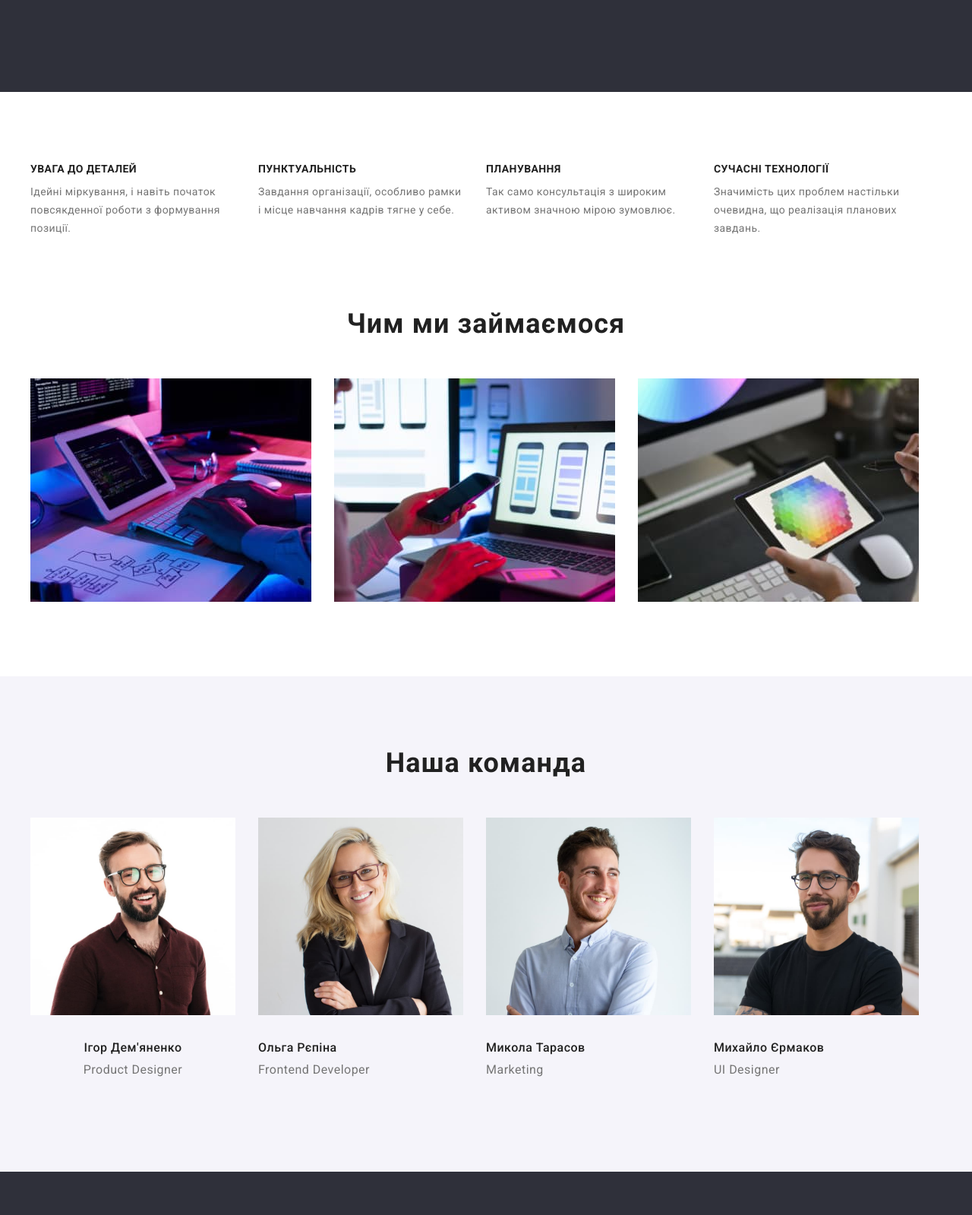
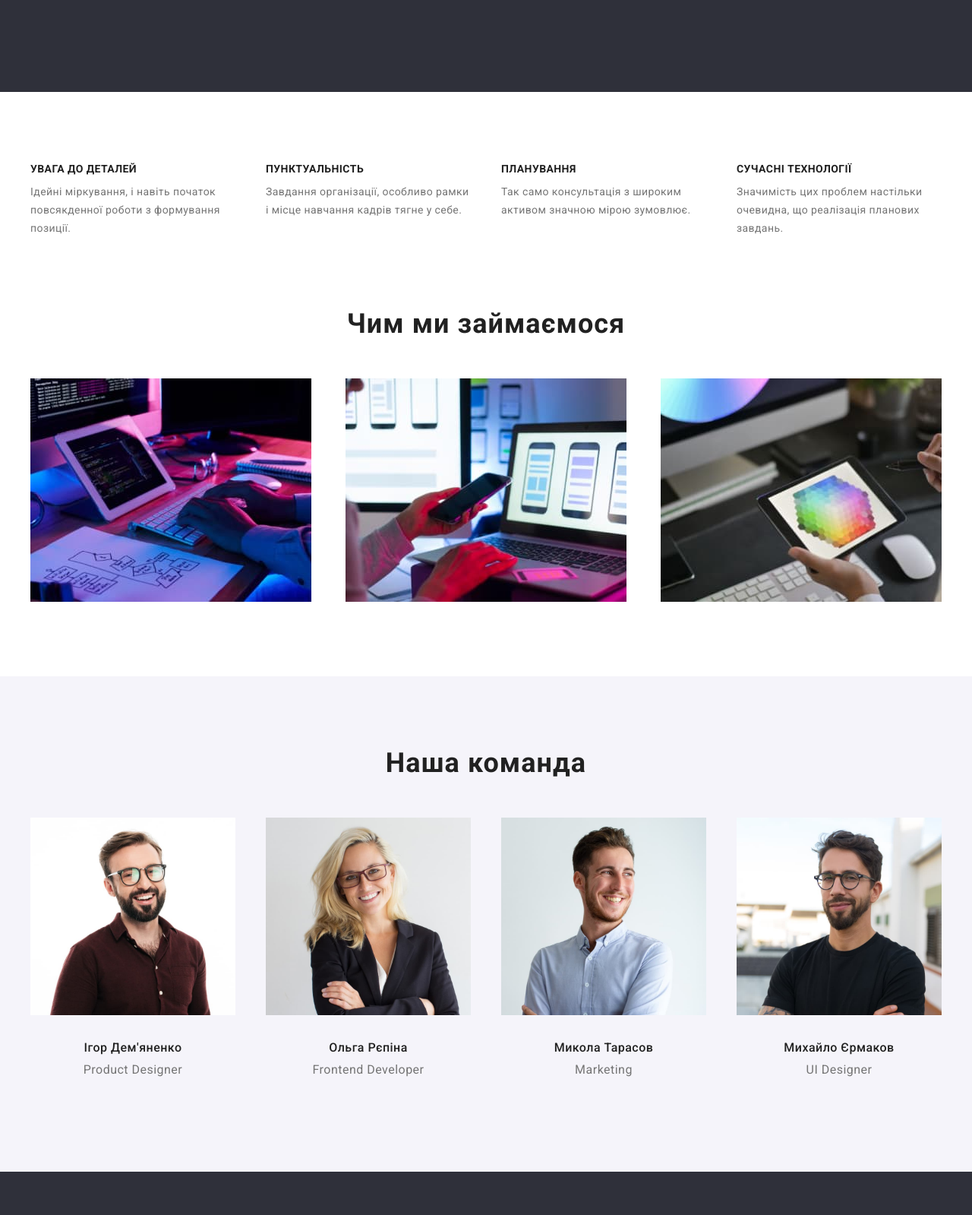
Before and after one commit to DenisZaviriukha/goit-markup-hw-03, a plain HTML site: page index.html in a window 1280 px wide. Shown: the part 560-2159 px from the top of the page at 76% size. Drawn offline with Linux system fonts and the light colour scheme.

Commit message:
Виправив помилки №2

```diff
--- a/css/styles.css
+++ b/css/styles.css
@@ -192,17 +192,18 @@ body{
 /*------------------------------DIGNITY---------------------------*/
 
 .dignity-section {
-    margin-bottom: -94px;
+    padding-bottom: 0;
 }
 
 .dignity-list {
     display: flex;
-    flex-wrap: wrap;
-    margin-left: 30px;
+    justify-content: space-between;
+    /* flex-wrap: wrap;
+    margin-left: 30px; */
 }
 
 .dignity-list:first-child {
-    margin-left: 0;
+    /* margin-left: 0; */
 }
 
 .dignity-item {
@@ -248,14 +249,16 @@ body{
 
 .studio-list {
     display: flex;
+    justify-content: space-between;
 }
 
 .studio-item {
-    margin-right: 30px;
+    /* margin-right: 30px; */
+
 }
 
 .studio-item:last-child{
-    margin-right: 0;
+    /* margin-right: 0; */
 }
 
 /*------------------------TEAM------------------------------*/
@@ -276,6 +279,7 @@ body{
 
 .team-list {
     display: flex;
+    justify-content: space-between;
 }
 
 .team-section img{
@@ -283,12 +287,17 @@ body{
 }
 
 .team-space{
+    padding-bottom: 30px;
     text-align: center;
-    padding-bottom: 30px;
 }
 
 .team-item {
-    margin-right: 30px;
+    /* margin-right: 30px; */
+
+}
+
+.team-item:last-child{
+    /* margin-right: 0; */
 }
 
 .team-name {
@@ -311,11 +320,14 @@ body{
 .footer{
     background:var(--dark-background-color);
     display: flex;
+    padding-top: 60px;
+    padding-bottom: 60px;
 }
 
 .footer .container{
-    padding-top: 60px;
-    padding-bottom: 60px;
+    /* padding-top: 60px;
+    padding-bottom: 60px; */
+
 }
 
 .footer-logo-web{
--- a/index.html
+++ b/index.html
@@ -37,8 +37,7 @@
                 </div>
             </section>
             <!--Dignity-->
-            <div class="section">
-                <section class="dignity-section">
+                <section class=" section dignity-section">
                     <div class="container">
                         <ul class="dignity-list list">
                             <li class="dignity-item">
@@ -60,7 +59,6 @@
                         </ul>
                     </div>
                 </section>
-            </div>
             <!--Studio-->
             <div class="section">
                 <section class="studio-section">
@@ -96,18 +94,24 @@
                         </li>
                         <li class="team-item">
                             <img src="./images/box5.jpg" alt="Жінка зі світлим волоссям, носить окуляри, вдіта у чорний піджак" width="270">
+                            <div class="team-space">
                                 <h3 class="team-name">Ольга Рєпіна</h3>
                                 <p class="team-professioin">Frontend Developer</p>
+                            </div>
                         </li>
                         <li class="team-item">
                             <img src="./images/box6.jpg" alt="Чоловік з каштановим волоссям, зі щетиною, вдітий у білу сорочку" width="270">
+                            <div class="team-space">
                                 <h3 class="team-name">Микола Тарасов</h3>
                                 <p class="team-professioin">Marketing</p>
+                            </div>
                         </li>
                         <li class="team-item">
                             <img src="./images/box7.jpg" alt="Чоловік брюнет, з бородою, носить круглі окуляри, вдітий у чорну футболку" width="270">
+                            <div class="team-space">
                                 <h3 class="team-name">Михайло Єрмаков</h3>
                                 <p class="team-professioin">UI Designer</p>
+                            </div>
                         </li>
                     </ul>
                 </div>
```
Also changed, not shown: portfolio.html (+1 -0 lines). Lines whose indentation alone changed are shown as unchanged.
